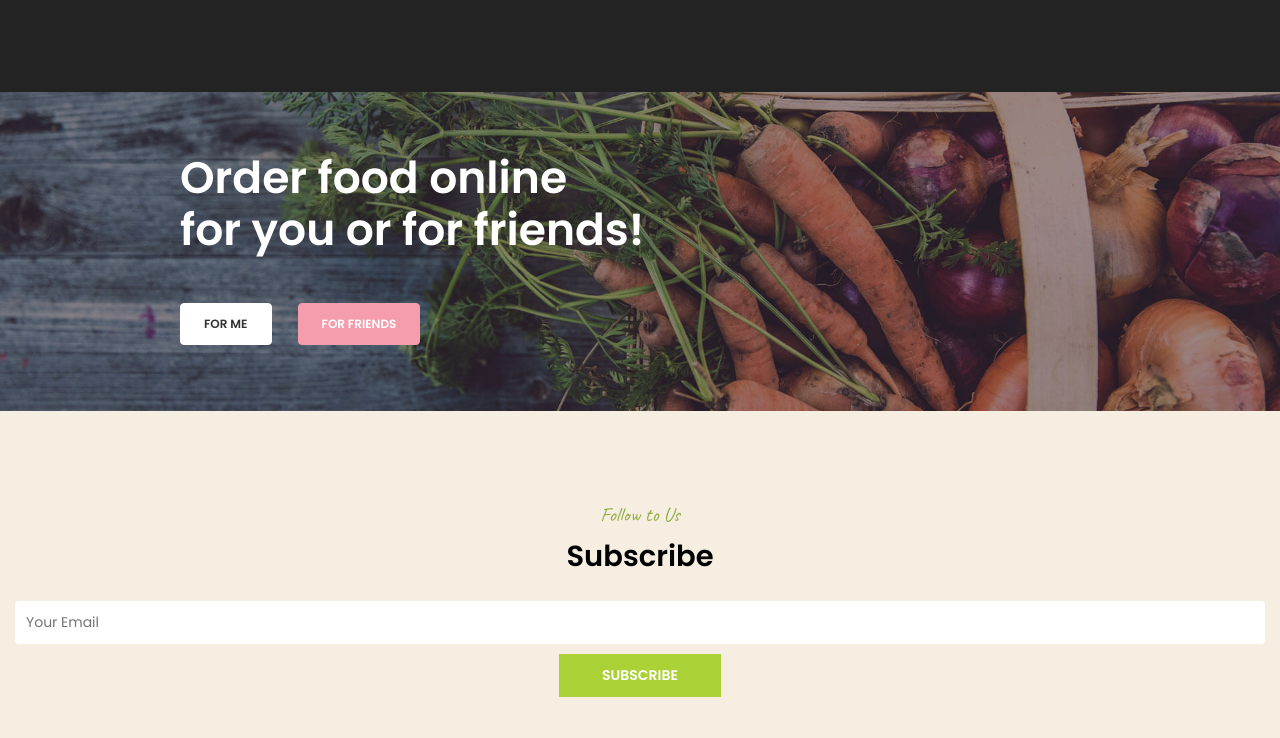
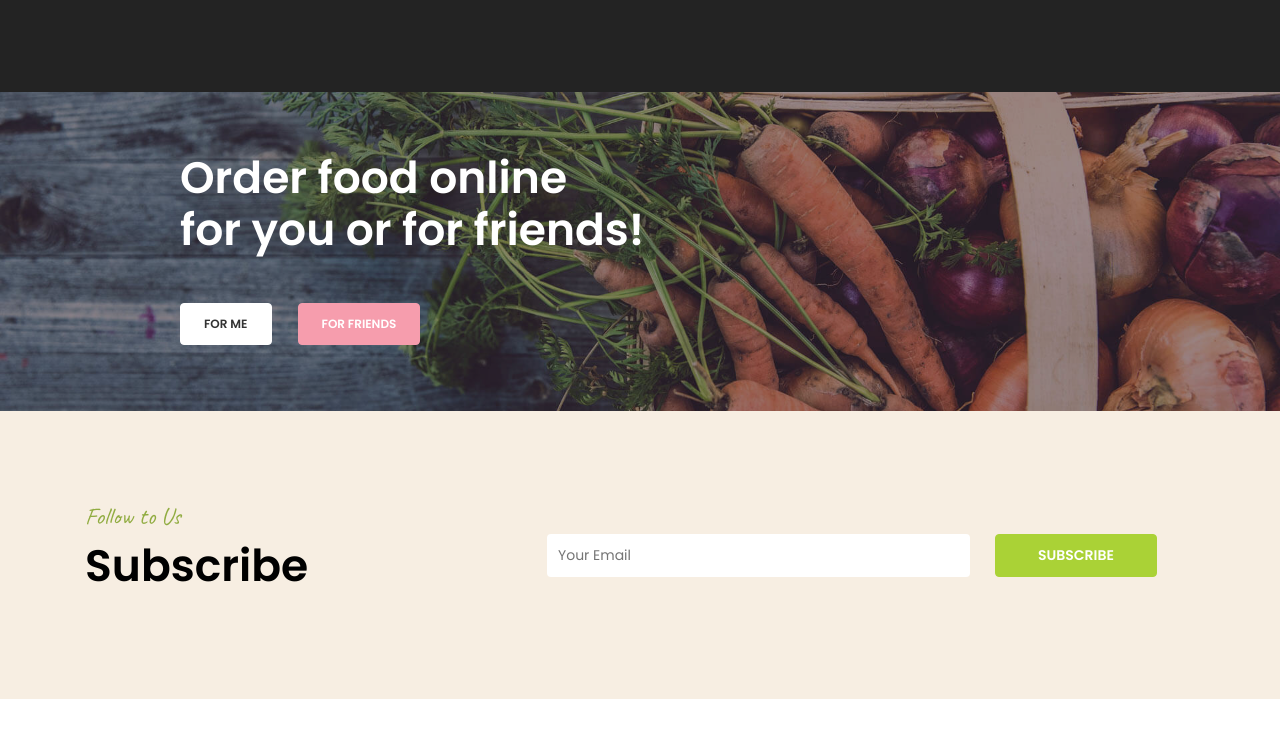
Before and after one commit to ffrenzy7/our-vegan-store, a plain HTML site: page code/index.html in a window 1280 px wide. Shown: the part 3430-4168 px from the top of the page. After the commit the page ends 4129 px from the top, so only its background shows below. Drawn offline with Linux system fonts and the light colour scheme.

Commit message:
feat: subscribe section desktop

```diff
--- a/code/style.css
+++ b/code/style.css
@@ -25,6 +25,7 @@ ul {
 
 input {
   border: none;
+  outline: none;
 }
 
 /* variables */
@@ -859,44 +860,99 @@ input {
 
 .subscribe {
   background-color: #f7eee2;
-  padding: 9rem 1.5rem 9.5rem;
+  padding: 9rem 0 9.5rem;
+
+  @media screen and (min-width: 1200px) {
+    padding: 9rem 0;
+  }
 }
 
 .subscribe_container {
+  padding: 0 1.5rem;
+
+  @media screen and (min-width: 1200px) {
+    align-items: center;
+    display: flex;
+    gap: 3rem;
+    justify-content: center;
+    margin: 0 auto;
+    max-width: 1140px;
+  }
 }
 
 .subscribe-intro {
   text-align: center;
+
+  @media screen and (min-width: 1200px) {
+    flex-basis: 40%;
+    text-align: initial;
+    margin-bottom: 1.6rem;
+  }
 }
 
 .subscribe-intro_title {
   color: #91ac41;
   font: 2rem/1.35 'Caveat', cursive;
+
+  @media screen and (min-width: 1200px) {
+    font: 2.4rem/1.3 'Caveat', cursive;
+  }
 }
 
 .subscribe-intro_subtitle {
   font: 600 2.9rem/1.38 'Poppins', sans-serif;
   margin-top: 0.8rem;
+
+  @media screen and (min-width: 1200px) {
+    font: 600 4.4rem/1.2 'Poppins', sans-serif;
+  }
 }
 
 .subscribe-form {
   margin-top: 2.5rem;
+  display: flex;
+  flex-direction: column;
+
+  @media screen and (min-width: 1200px) {
+    align-items: center;
+    flex-basis: 60%;
+    flex-direction: initial;
+    gap: 2.5rem;
+    margin-top: initial;
+  }
 }
 
 #subscribe-form_email {
   border-radius: 0.4rem;
   font: 1.4rem/1.5 'Poppins', sans-serif;
   padding: 1.1rem;
-  width: 100%;
+
+  @media screen and (min-width: 1200px) {
+    width: 42.3rem;
+  }
 }
 
 .subscribe-form_button {
   background-color: #aad236;
+  border-radius: 0.4rem;
   border: 1px solid #aad236;
   color: white;
-  display: block;
+  cursor: pointer;
   font: 600 1.4rem 'Poppins', sans-serif;
   margin: 1rem auto 0;
   padding: 1rem 4.2rem;
   text-transform: uppercase;
+
+  @media screen and (min-width: 1200px) {
+    margin: initial;
+    transition: 0.2s ease-out;
+    transition-property: background-color, color;
+  }
 }
+
+.subscribe-form_button:hover {
+  @media screen and (min-width: 1200px) {
+    background-color: transparent;
+    color: #aad236;
+  }
+}
```
